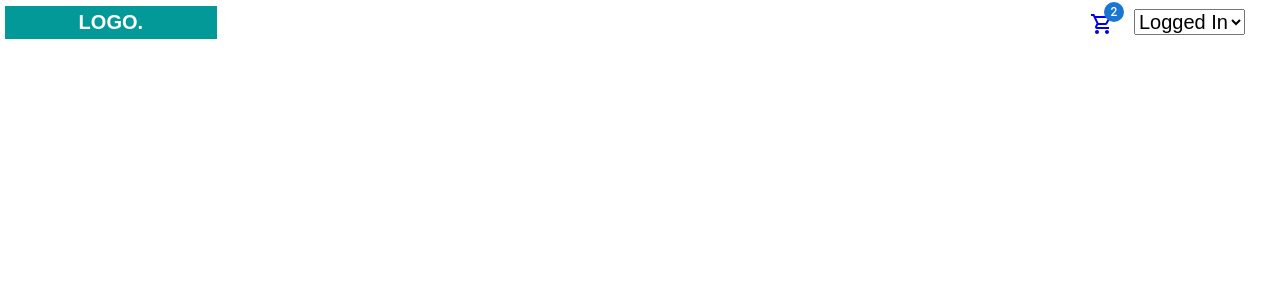
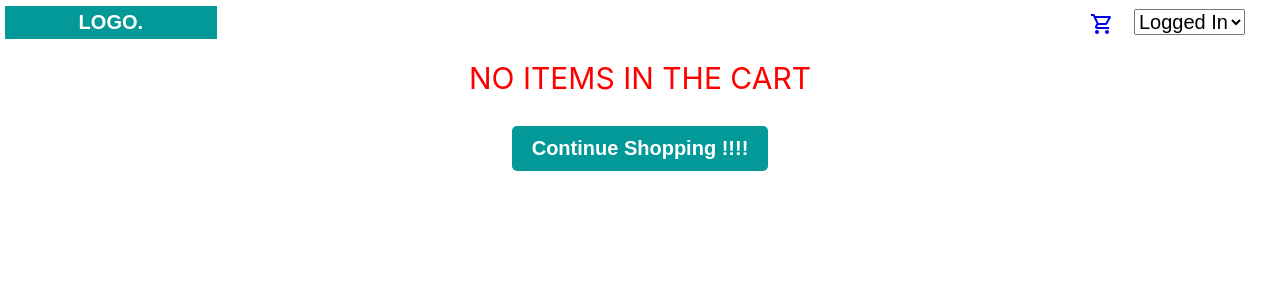
Before and after one commit to Anjali280/ARBA_Project, a React (Create React App) app in the folder client/: page /cart in a window 1280 px wide. Shown: the top 300 px of the page. Built offline with nearby package versions, Linux system fonts and the light colour scheme.

Commit message:
Add to cart functionality added

```diff
--- a/client/src/App.js
+++ b/client/src/App.js
@@ -8,10 +8,12 @@ import Productform from "./pages/Productform";
 import Categoryform from "./pages/Categoryform";
 import Store from "./pages/Store";
 import CartPage from "./pages/CartPage";
+import { CartProvider } from "./components/ContextReducer";
 
 function App() {
   return (
     <div className="App">
+      <CartProvider>
         <Routes>
           <Route path="/Home" element={<Home />} />
           <Route path="/" element={<Login />} />
@@ -22,6 +24,7 @@ function App() {
           <Route path="/store" element={<Store />} />
           <Route path="/cart" element={<CartPage />} />
         </Routes>
+      </CartProvider>
     </div>
   );
 }
--- a/client/src/components/ContextReducer.jsx
+++ b/client/src/components/ContextReducer.jsx
@@ -9,12 +9,9 @@ const reducer = (state, action) => {
       return [
         ...state,
         {
-          id: action.id,
-          name: action.name,
-          qty: action.qty,
-          size: action.size,
+          title: action.title,
           price: action.price,
-          img: action.img,
+          image: action.image,
         },
       ];
 
@@ -22,29 +19,6 @@ const reducer = (state, action) => {
       let newArr = [...state];
       newArr.splice(action.index, 1);
       return newArr;
-
-    // case "DROP":
-    //   let empArray = [];
-    //   return empArray;
-
-    // case "UPDATE":
-    //   let arr = [...state];
-    //   arr.find((food, index) => {
-    //     if (food.id === action.id) {
-    //       console.log(
-    //         food.qty,
-    //         parseInt(action.qty),
-    //         action.price + food.price
-    //       );
-    //       arr[index] = {
-    //         ...food,
-    //         qty: parseInt(action.qty) + food.qty,
-    //         price: action.price + food.price,
-    //       };
-    //     }
-    //     return arr;
-    //   });
-    //   return arr;
 
     default:
       console.log("Error in Reducer");
--- a/client/src/components/Navbar.jsx
+++ b/client/src/components/Navbar.jsx
@@ -4,6 +4,7 @@ import styled from "styled-components";
 import { Badge } from "@mui/material";
 import { Link } from "react-router-dom";
 import { useNavigate } from "react-router-dom";
+import { useCart } from "./ContextReducer";
 
 const Container = styled.div`
   height: 60px;
@@ -58,6 +59,7 @@ const Select = styled.select`
 `;
 
 export default function Navbar() {
+  const item = useCart();
   const handleChange = (event) => {
     event.preventDefault();
     const val = event.target.value;
@@ -84,7 +86,7 @@ export default function Navbar() {
         <Right>
           <Link to="/cart">
             <MenuItems>
-              <Badge badgeContent={2} color="primary">
+              <Badge badgeContent={item.length} color="primary">
                 <ShoppingCartOutlined />
               </Badge>
             </MenuItems>
--- a/client/src/components/Product.jsx
+++ b/client/src/components/Product.jsx
@@ -70,6 +70,15 @@ const Button = styled.button`
 const Product = ({ item }) => {
   const dispatch = useDispatchCart();
   let data = useCart();
+  const handleClick = async () => {
+    await dispatch({
+      type: "ADD",
+      image: item.image,
+      title: item.title,
+      price: item.price,
+    });
+    console.log(data);
+  };
 
   return (
     <Container>
@@ -78,7 +87,7 @@ const Product = ({ item }) => {
         <Icon>{item.title}</Icon>
         <Desc>{item.description}</Desc>
         <Amount>Rs {item.price}</Amount>
-        <Button>Add to Cart</Button>
+        <Button onClick={handleClick}>Add to Cart</Button>
       </Info>
     </Container>
   );
--- a/client/src/pages/CartPage.jsx
+++ b/client/src/pages/CartPage.jsx
@@ -1,10 +1,88 @@
 import React from "react";
 import Navbar from "../components/Navbar";
+import styled from "styled-components";
+import { useCart, useDispatchCart } from "../components/ContextReducer";
+import { Link, useNavigate } from "react-router-dom";
+
+const Container = styled.div`
+  margin-left: 450px;
+`;
+
+const Button = styled.button`
+  width: 20%;
+  height: 45px;
+  background-color: #039999;
+  margin: 10px;
+  border: none;
+  color: white;
+  font-weight: 700;
+  font-size: 20px;
+  align-items: right;
+  border-radius: 5px;
+`;
 
 const CartPage = () => {
+  const navigate = useNavigate();
+  const data = useCart();
+  const dispatch = useDispatchCart();
   return (
     <div>
       <Navbar />
+      {data.length === 0 ? (
+        <div>
+          <div style={{ fontSize: "30px", color: "red" }}>
+            NO ITEMS IN THE CART
+          </div>
+          <br></br>
+          <Button
+            onClick={() => {
+              navigate("/Products");
+            }}
+          >
+            Continue Shopping !!!!
+          </Button>
+        </div>
+      ) : (
+        <Container>
+          <table>
+            <thead>
+              <tr>
+                <th>IMAGE</th>
+                <th>TITLE</th>
+                <th>PRICE</th>
+                <th>ACTIONS</th>
+              </tr>
+            </thead>
+            <tbody>
+              {data.map((element, index) => {
+                return (
+                  <tr key={index} style={{ border: "1px solid black" }}>
+                    <td>
+                      <img
+                        alt={element.title}
+                        src={element.image}
+                        height="200px"
+                        width="200px"
+                      />
+                    </td>
+                    <td>{element.title}</td>
+                    <td>Rs.{element.price}</td>
+                    <td>
+                      <button
+                        onClick={() => {
+                          dispatch({ type: "REMOVE", index: index });
+                        }}
+                      >
+                        DELETE
+                      </button>
+                    </td>
+                  </tr>
+                );
+              })}
+            </tbody>
+          </table>
+        </Container>
+      )}
     </div>
   );
 };
```
Lines whose indentation alone changed are shown as unchanged.
